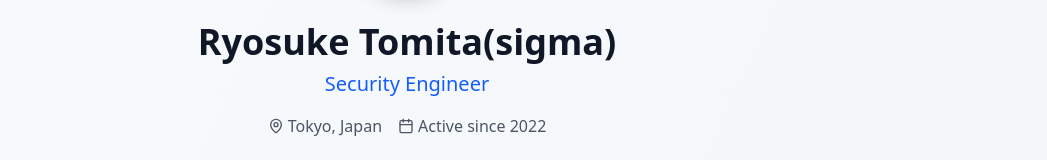
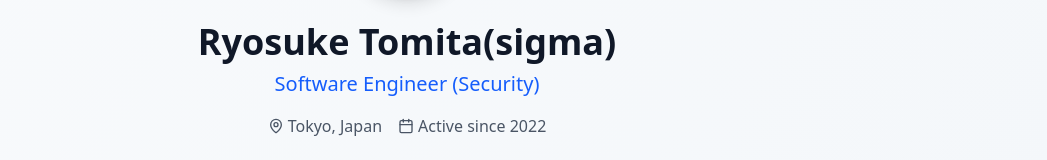
Before and after one commit to RyosukeDTomita/MyActivity, a Next.js app: page /MyActivity/ in a window 1280 px wide. Shown: the part 162-322 px from the top of the page, without its empty margins (233-1280 px from the left). Built offline with nearby package versions, Linux system fonts and the light colour scheme.

Commit message:
chore: update to software engineer

```diff
--- a/src/translations/translations.ts
+++ b/src/translations/translations.ts
@@ -2,7 +2,7 @@ export const translations = {
   en: {
     profile: {
       name: "Ryosuke Tomita(sigma)",
-      title: "Security Engineer",
+      title: "Software Engineer (Security)",
       description: "Working as a Security Engineer. Involved in SI development/maintenance of authentication infrastructure, security assessments, shift-left security, and promoting generative AI utilization. Privately contributed over 100 technical articles to Qiita and conducted lightning talks at study groups.",
       location: "Tokyo, Japan",
       joinDate: "Active since 2022",
@@ -94,7 +94,7 @@ export const translations = {
   ja: {
     profile: {
       name: "Ryosuke Tomita(sigma)",
-      title: "Security Engineer",
+      title: "Software Engineer (Security)",
       description: "セキュリティエンジニアとして就業中。認証基盤のSI開発/保守、セキュリティ診断、シフトレフトセキュリティ，生成AI活用推進に従事。プライベートではQiitaに100件以上の技術記事を投稿し、勉強会でのLTも実施。",
       location: "Tokyo, Japan",
       joinDate: "Active since 2022",
```
